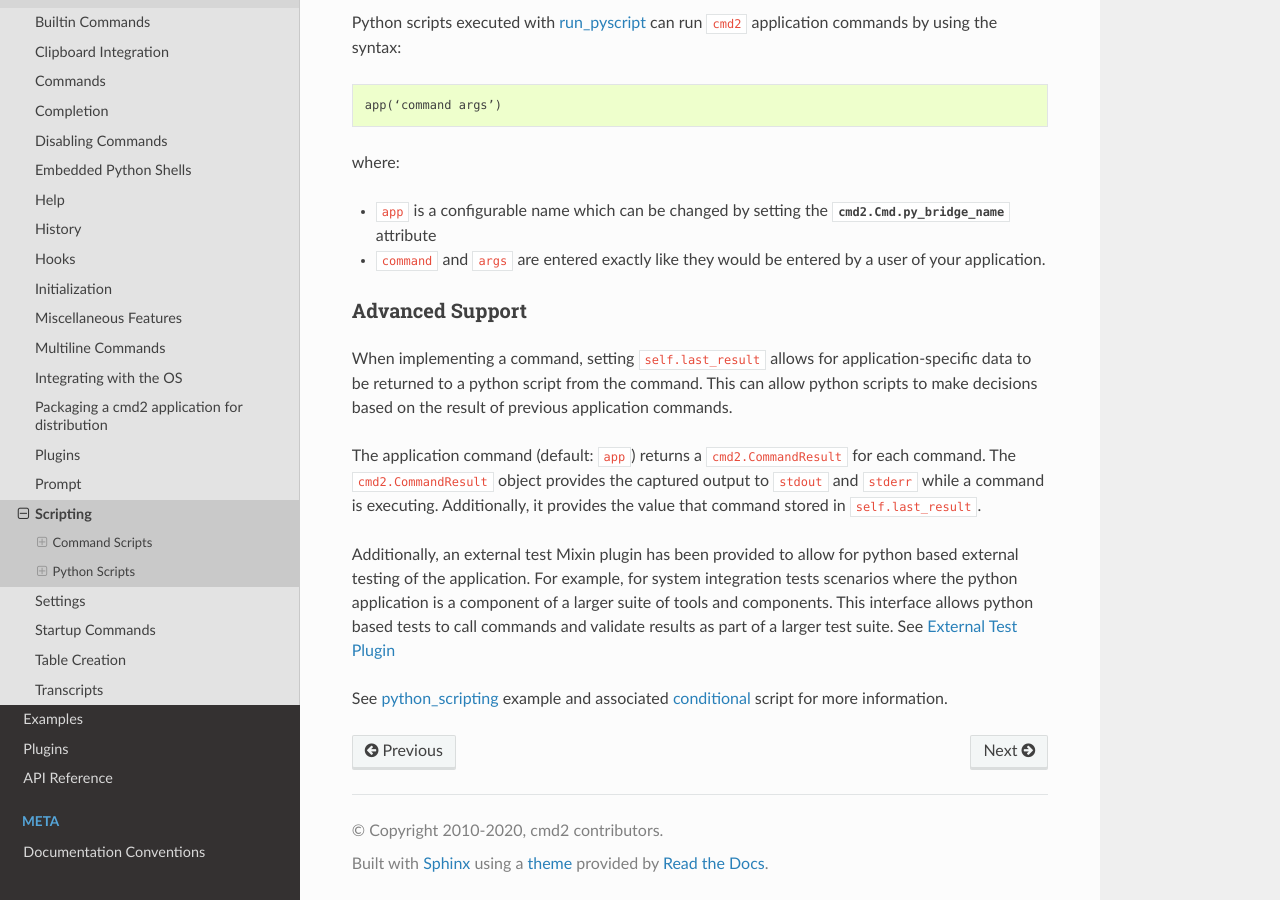
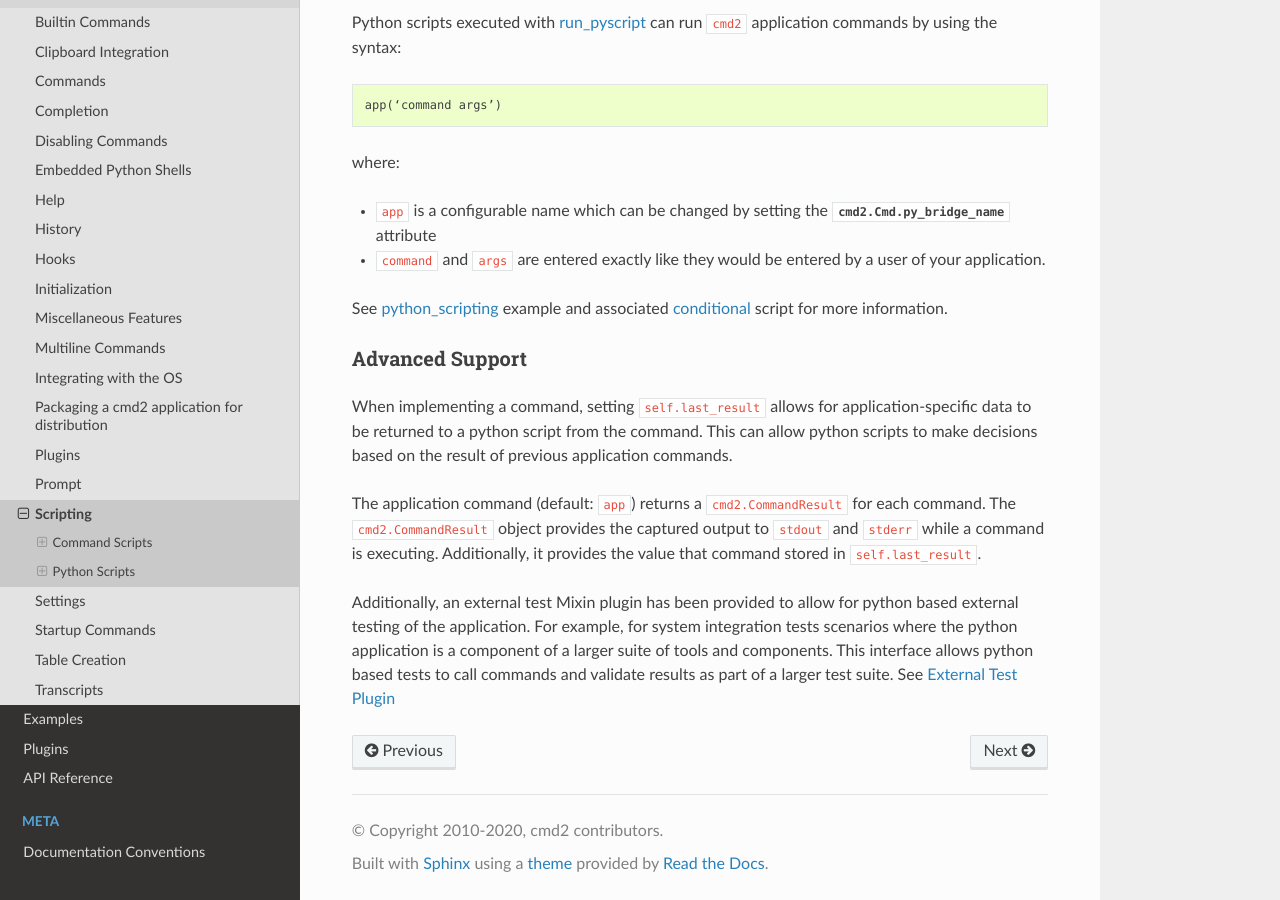
Before and after one commit to python-cmd2/cmd2, a Sphinx documentation site: the page built from docs/features/scripting.rst, in a window 1280 px wide and 900 px high, scrolled down 1498 px. Built offline with Sphinx 7.4.7 and the Read the Docs theme 2.0.0, drawn with Linux system fonts in a browser that asks for light colours; pages that are not in the unit, such as notebooks, are missing from menus; some of the changed lines change nothing that is shown.

Commit message:
Move line that seemed out of place at the very end to before the "advanced" section

```diff
--- a/docs/features/scripting.rst
+++ b/docs/features/scripting.rst
@@ -94,6 +94,9 @@ where:
 * ``command`` and ``args`` are entered exactly like they would be entered by
   a user of your application.
 
+See python_scripting_ example and associated conditional_ script for more
+information.
+
 Advanced Support
 ~~~~~~~~~~~~~~~~
 
@@ -117,6 +120,3 @@ larger test suite. See :ref:`plugins/external_test:External Test Plugin`
 
 .. _conditional:
    https://github.com/python-cmd2/cmd2/blob/master/examples/scripts/conditional.py
-
-See python_scripting_ example and associated conditional_ script for more
-information.
```
